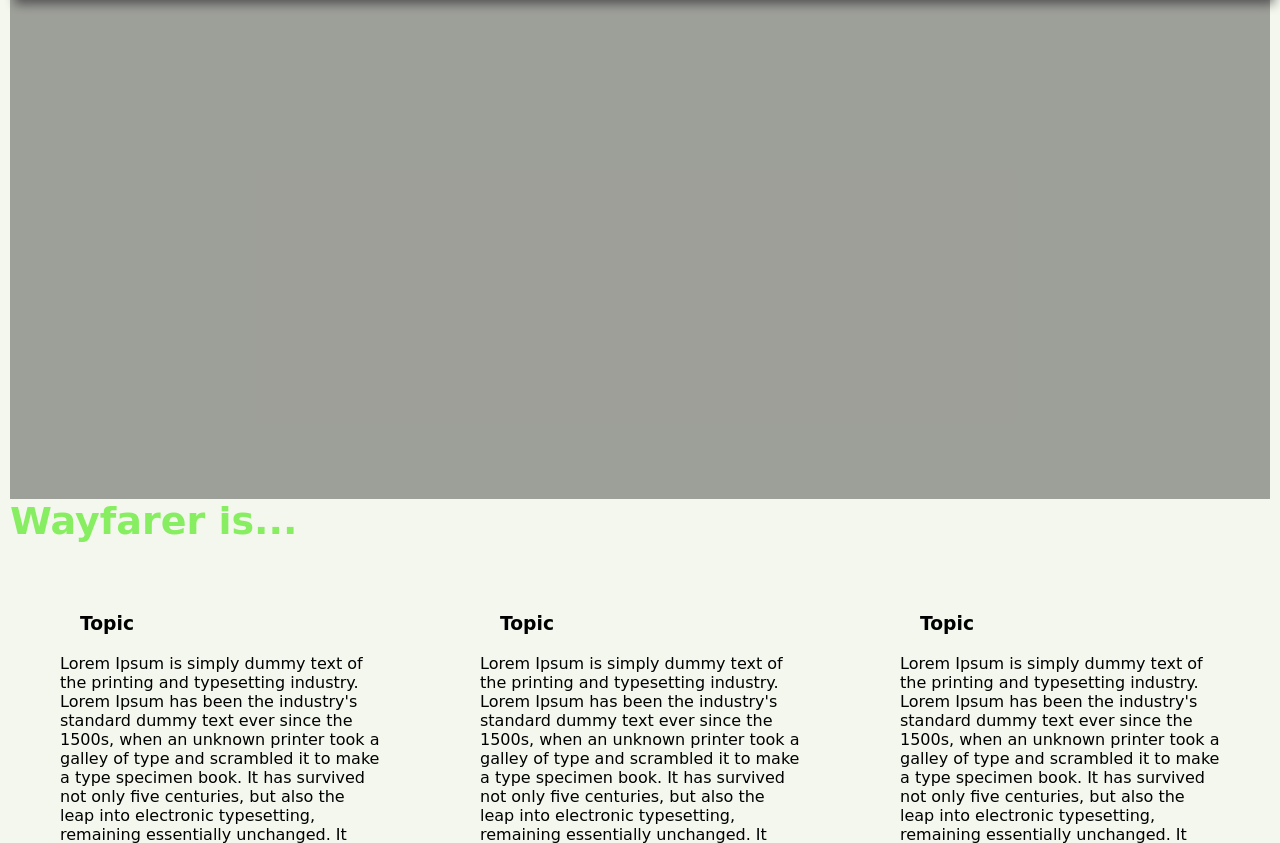
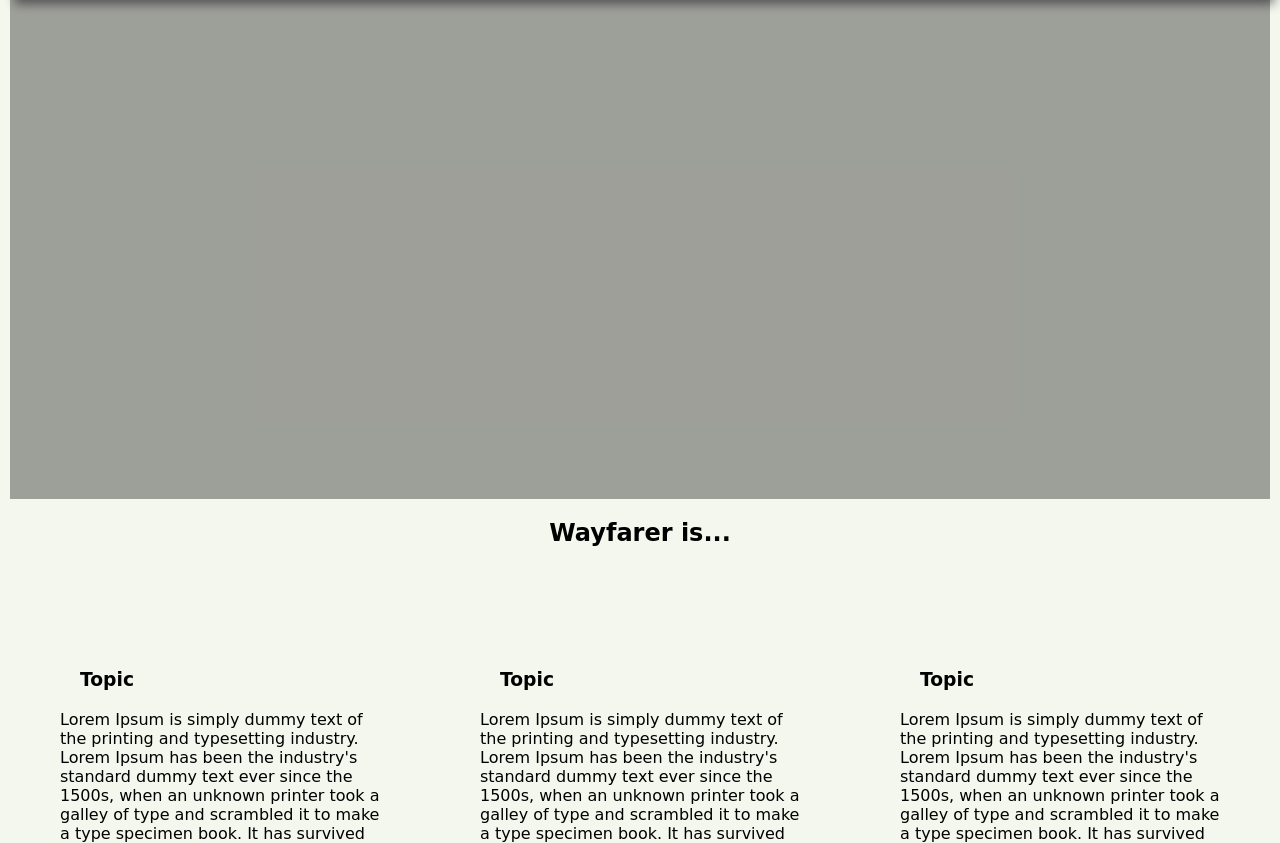
Before and after one commit to lesleysauter/Wayfarer, a Django app: page / in a window 1280 px wide. Shown: the part 86-929 px from the top of the page. Run offline with Django 3.2, Linux system fonts and the light colour scheme; some web fonts are replaced.

Commit message:
updated styling for hook
Signed-off-by: wsushinsky <wyattsushi@gmail.com>

```diff
--- a/main_app/static/styles/main.css
+++ b/main_app/static/styles/main.css
@@ -55,7 +55,6 @@ img {
 h1 {
   color: var(--brightgreen);
   font-size: 38px;
-
 }
 
 .logo-text {
@@ -138,6 +137,13 @@ h3 {
   background-color: rgba(0, 0, 0, 0.356);
 }
 
+.hook-box {
+  width: 100%;
+  height: 100px;
+  text-align: center;
+  padding: 20px;
+}
+
 .topic-grid {
   display: grid;
   grid-template-rows: 1fr;
--- a/main_app/templates/home.html
+++ b/main_app/templates/home.html
@@ -5,7 +5,9 @@
 
 </div>
 
-<h1>Wayfarer is...</h1>
+<div class="hook-box">
+    <h2 class="hook-text">Wayfarer is...</h2>
+</div>
 
 <div class="topic-grid">
     <section class="topic">
```
